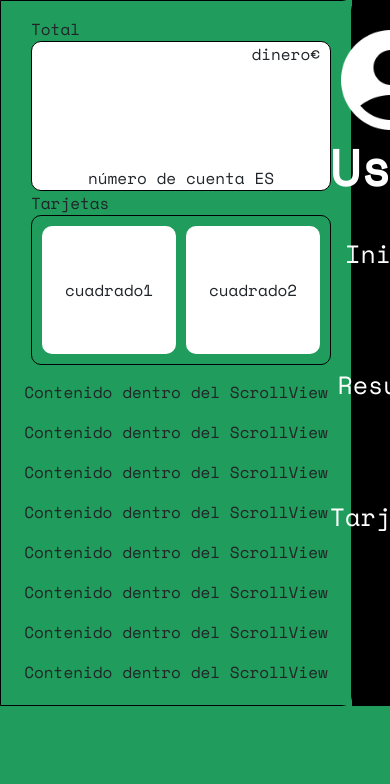
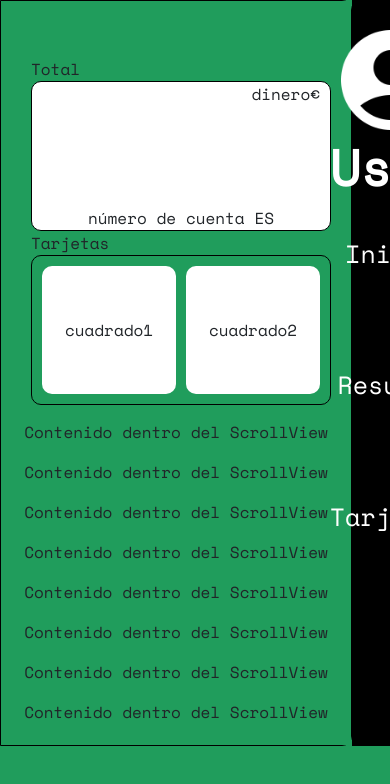
Before and after one commit to kuvii/Proyecto-FCT, a React (Create React App) app in the folder frontend/: page / in a window 390 px wide. Shown: the top 784 px of the page. Built offline with nearby package versions, Linux system fonts and the light colour scheme.

Commit message:
[style] style tweaks

```diff
--- a/frontend/src/index.css
+++ b/frontend/src/index.css
@@ -177,6 +177,7 @@ input:focus, input::placeholder, input:valid {
   width: 80%;
   height: 81.5vh;
   background-color: #209d5c;
+  margin-top: 40px;
 }
 
 .containerDataCard {
@@ -309,7 +310,4 @@ input:focus, input::placeholder, input:valid {
     padding-left: 30px;
   }
 
-  .containerPage {
-    width: 100%;
-  }
 }
```
